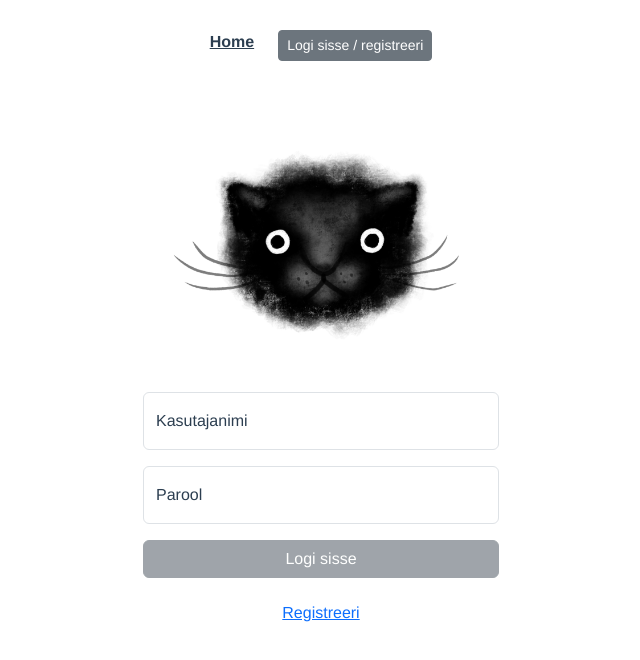
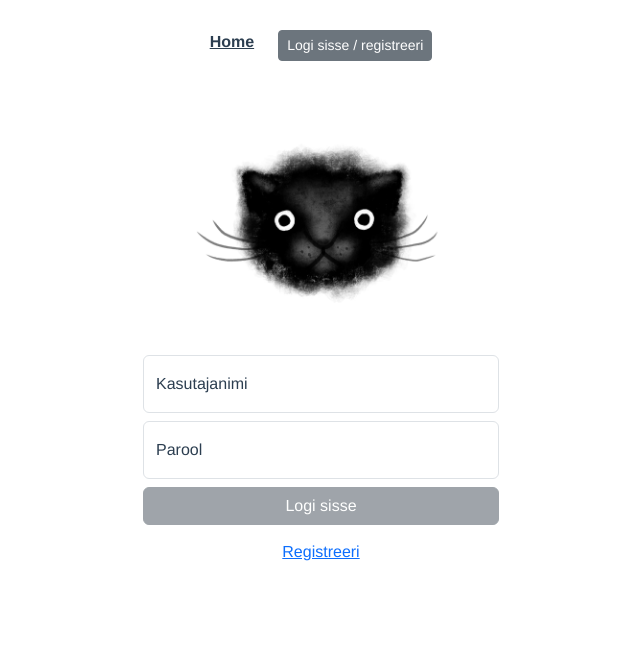
Before and after one commit to liisakanemagi/cat-manager-front, a Vue app: page /login in a window 1280 px wide. Shown: the top 660 px of the page, without its empty margins (319-959 px from the left). Built offline with nearby package versions, Linux system fonts and the light colour scheme.

Commit message:
Tighten the space between LoginView.vue elements

```diff
--- a/src/router/index.js
+++ b/src/router/index.js
@@ -2,7 +2,7 @@ import { createRouter, createWebHistory } from 'vue-router'
 import HomeView from '../views/HomeView.vue'
 import LoginView from '../views/LoginView.vue'
 import ErrorView from "@/views/ErrorView.vue";
-import registerView from "@/views/RegisterView.vue";
+import RegisterView from "@/views/RegisterView.vue";
 
 const routes = [
     {
@@ -26,7 +26,7 @@ const routes = [
     {
         path: '/register',
         name: 'registerRoute',
-        component: registerView
+        component: RegisterView
     }
 
 ]
--- a/src/views/LoginView.vue
+++ b/src/views/LoginView.vue
@@ -1,7 +1,7 @@
 <template>
   <div class="container text-center mt-3">
     <div class="row justify-content-center">
-      <div class="col-12 col-sm-8 col-md-6 col-lg-4">
+      <div class="col-12 col-sm-8 col-md-6 col-lg-4 d-flex flex-column gap-2">
 
         <div class="home">
           <img class="login-cat" src="@/assets/illustrations/cat3.jpeg" alt="Cat illustration">
@@ -9,15 +9,15 @@
 
         <AlertError :alert-error-message="alertErrorMessage" @event-alert-box-closed="resetAlertMessage"/>
 
-        <div class="form-floating mb-3">
+        <div class="form-floating">
           <input v-model="loginRequest.username" type="text" class="form-control" id="username"
                  placeholder="Kasutajanimi">
           <label for="username">Kasutajanimi</label>
         </div>
 
-        <div class="form-floating mb-3">
+        <div class="form-floating">
           <input v-model="loginRequest.password" type="password" class="form-control" id="password"
-                 placeholder="Parool">
+                 placeholder="Parool" >
           <label for="password">Parool</label>
         </div>
 
@@ -28,7 +28,7 @@
           </button>
         </div>
 
-        <div class="mt-3">
+        <div>
           <button @click="navigateToRegisterView" type="button" class="btn btn-link">Registreeri</button>
         </div>
       </div>
@@ -136,7 +136,7 @@ export default {
 
 <style scoped>
 .login-cat {
-  max-width: 400px;
+  max-width: 300px;
   width: 100%;
   height: auto;
 }
```
